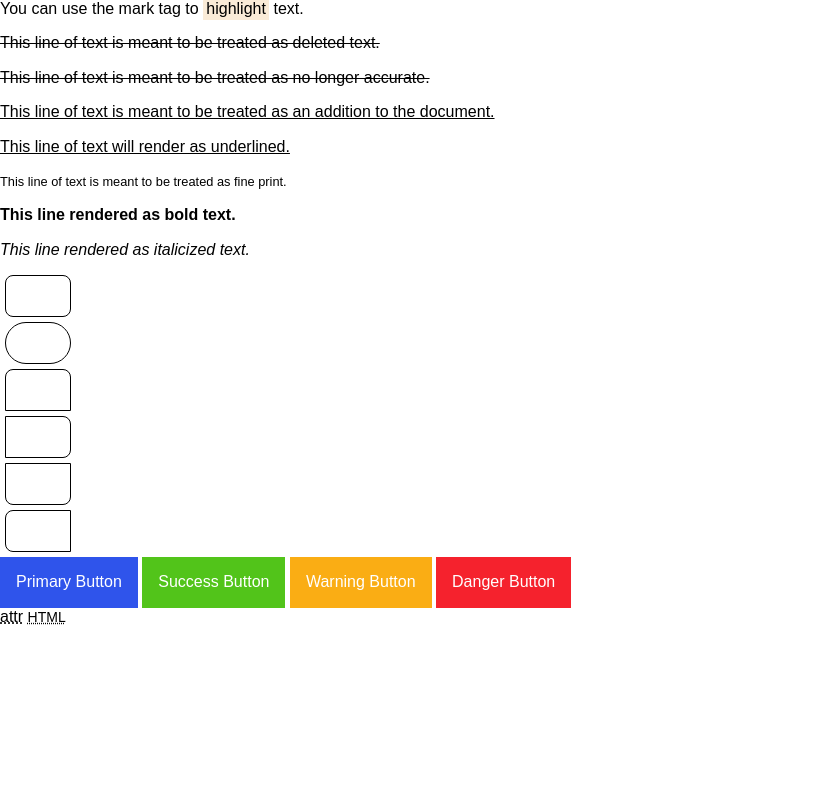
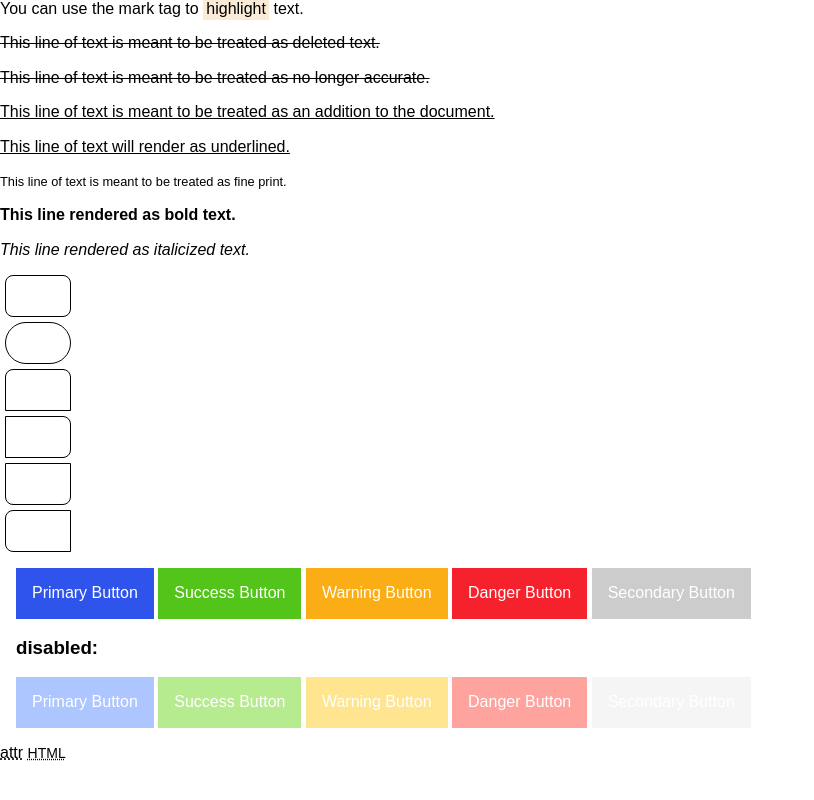
Before and after one commit to kenpusney/steam, a website built with webpack: page dist/index.html in a window 1280 px wide. Shown: the whole page, without its empty margins (0-814 px from the left). Built offline with nearby package versions, Linux system fonts and the light colour scheme.

Commit message:
disabled button

```diff
--- a/src/theme.less
+++ b/src/theme.less
@@ -118,3 +118,21 @@
     background-color: @color-success-background;
   }
 }
+
+
+.element-secondary {
+  background-color: @color-secondary-normal;
+  color: @grey-1;
+
+  &:hover {
+    background-color: @color-secondary-hover;
+  }
+
+  &:active {
+    background-color: @color-secondary-press;
+  }
+
+  &:disabled {
+    background-color: @color-secondary-background;
+  }
+}
--- a/src/variable.less
+++ b/src/variable.less
@@ -182,3 +182,9 @@
 @color-warning-hover: @calendula-gold-5;
 @color-warning-normal: @calendula-gold-6;
 @color-warning-press: @calendula-gold-7;
+
+@color-secondary-selection: @grey-1;
+@color-secondary-background: @grey-3;
+@color-secondary-hover: @grey-5;
+@color-secondary-normal: @grey-6;
+@color-secondary-press: @grey-7;
```
Also changed, not shown: dist/index.html.
